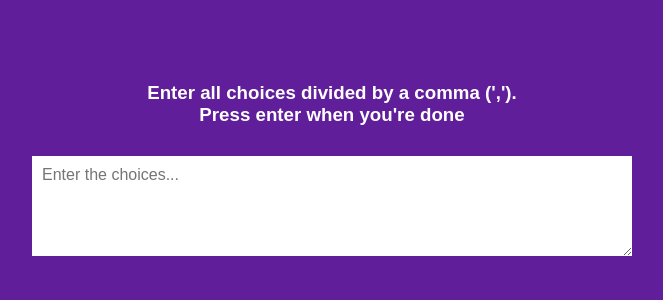
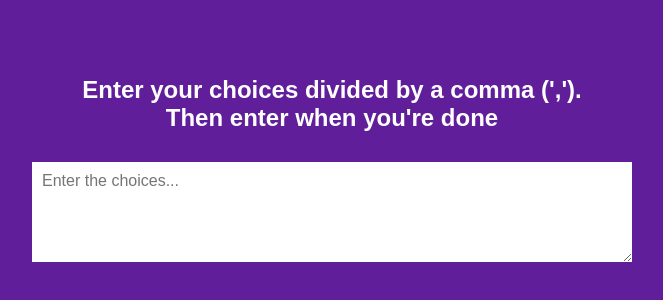
Before and after one commit to CarlosM35/ChoicePicker.github.io, a plain HTML site: page index.html in a window 1280 px wide. Shown: the part 224-524 px from the top of the page, without its empty margins (308-971 px from the left). Drawn offline with Linux system fonts and the light colour scheme; a web font is replaced by a local one.

Commit message:
sound and fixes

```diff
--- a/index.html
+++ b/index.html
@@ -9,8 +9,8 @@
 <body>
 
     <div class="container">
-        <h3>Enter all choices divided by a comma (',').
-        <br/>Press enter when you're done</h3>
+        <h2>Enter your choices divided by a comma (',').
+        <br/>Then enter when you're done</h2>
 
         <textarea  id="textarea" placeholder="Enter the choices..."></textarea>
 
--- a/style.css
+++ b/style.css
@@ -16,7 +16,7 @@ body{
     overflow:hidden;
 }
 
-h3{
+h2{
     color:#fff;
     text-align: center;
     margin: 10px 0 20px;
```
Also changed, not shown: 1 other file.
